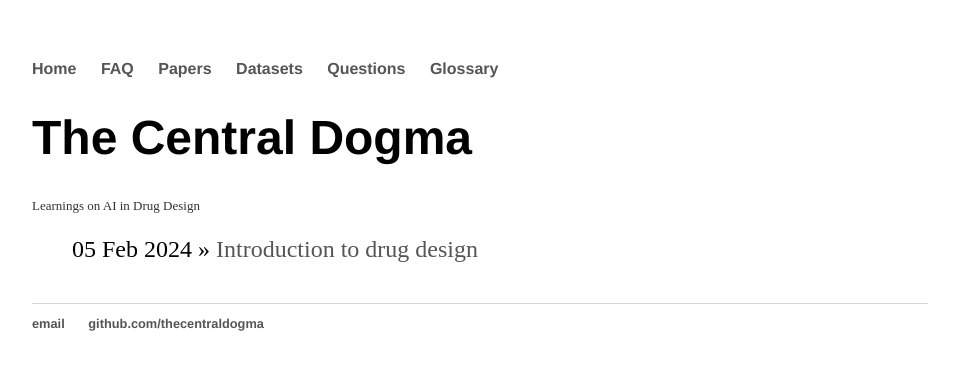
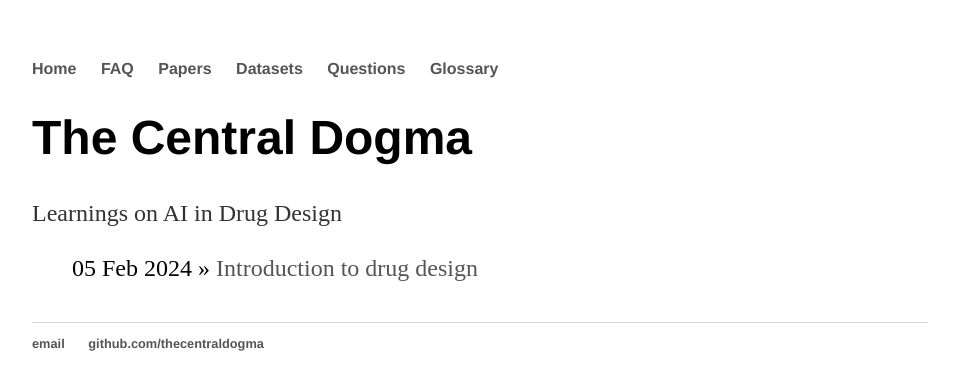
Before and after one commit to thecentraldogma/thecentraldogma.github.io, a Jekyll site: the page built from index.html, in a window 1280 px wide. Shown: the top 390 px of the page, without its empty margins (160-1119 px from the left). Built offline with Jekyll 4.4.1, drawn with Linux system fonts in a browser that asks for light colours.

Commit message:
formatting

```diff
--- a/index.html
+++ b/index.html
@@ -3,7 +3,7 @@ layout: default
 title: The Central Dogma
 ---
 	<h1>{{ page.title }}</h1>
-	<p style="font-size: small;">Learnings on AI in Drug Design</p>
+	<p>Learnings on AI in Drug Design</p>
 	<ul class="posts">
 
 	  {% for post in site.posts %}
```
